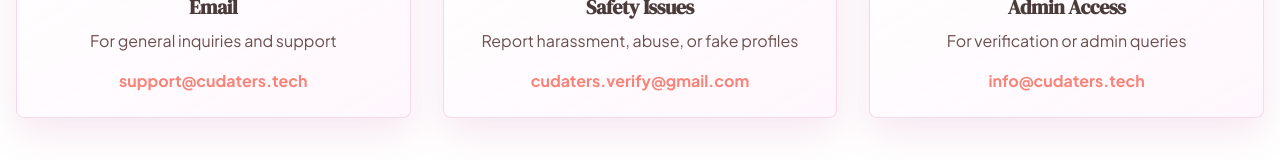
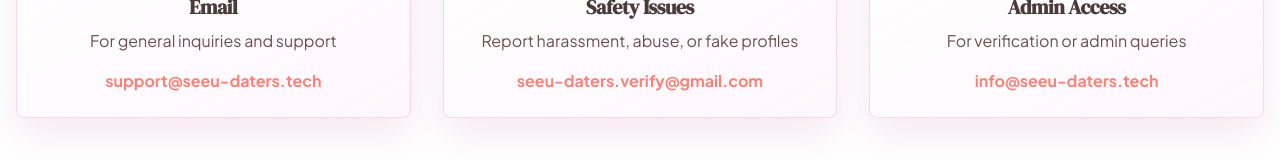
Before and after one commit to ABHAY-SHUKLA-HUB/CU-Daters, a React (Vite) app: page /contact in a window 1280 px wide. Shown: the part 543-703 px from the top of the page. Built offline with nearby package versions, Linux system fonts and the light colour scheme; no server answers.

Commit message:
Cleanup: Remove redundant isCuDatersTech variable

```diff
--- a/routes/cms-firestore-backup.js
+++ b/routes/cms-firestore-backup.js
@@ -21,7 +21,7 @@ const DEFAULT_PAGES = {
   'pricing': { title: 'Pricing', description: '', plans: [] },
   'about': { title: 'About', description: '', team: [] },
   'careers': { title: 'Careers', description: '' },
-  'contact': { title: 'Contact', email: 'contact@cudaters.tech', phone: '' },
+  'contact': { title: 'Contact', email: 'contact@seeu-daters.tech', phone: '' },
   'privacy': { title: 'Privacy Policy', content: '' },
   'terms': { title: 'Terms & Conditions', content: '' }
 };
--- a/routes/cms.js
+++ b/routes/cms.js
@@ -55,7 +55,7 @@ const DEFAULT_PAGES = {
   'pricing': { title: 'Pricing', description: '', plans: [] },
   'about': { title: 'About', description: '', team: [] },
   'careers': { title: 'Careers', description: '' },
-  'contact': { title: 'Contact', email: 'contact@cudaters.tech', phone: '' },
+  'contact': { title: 'Contact', email: 'contact@seeu-daters.tech', phone: '' },
   'privacy': { title: 'Privacy Policy', content: '' },
   'terms': { title: 'Terms & Conditions', content: '' }
 };
--- a/src/pages/Contact.jsx
+++ b/src/pages/Contact.jsx
@@ -44,8 +44,8 @@ export default function Contact() {
             <p className="text-softBrown mb-4">
               For general inquiries and support
             </p>
-            <a href="mailto:support@cudaters.tech" className="text-blushPink font-bold hover:underline">
-              support@cudaters.tech
+            <a href="mailto:support@seeu-daters.tech" className="text-blushPink font-bold hover:underline">
+              support@seeu-daters.tech
             </a>
           </div>
 
@@ -55,8 +55,8 @@ export default function Contact() {
             <p className="text-softBrown mb-4">
               Report harassment, abuse, or fake profiles
             </p>
-            <a href="mailto:cudaters.verify@gmail.com" className="text-blushPink font-bold hover:underline">
-              cudaters.verify@gmail.com
+            <a href="mailto:seeu-daters.verify@gmail.com" className="text-blushPink font-bold hover:underline">
+              seeu-daters.verify@gmail.com
             </a>
           </div>
 
@@ -66,8 +66,8 @@ export default function Contact() {
             <p className="text-softBrown mb-4">
               For verification or admin queries
             </p>
-            <a href="mailto:info@cudaters.tech" className="text-blushPink font-bold hover:underline">
-              info@cudaters.tech
+            <a href="mailto:info@seeu-daters.tech" className="text-blushPink font-bold hover:underline">
+              info@seeu-daters.tech
             </a>
           </div>
         </div>
@@ -161,7 +161,7 @@ export default function Contact() {
               },
               {
                 q: 'Can I request a refund?',
-                a: 'Refunds are available within 48 hours of purchase if you haven\'t used premium features. Contact support@cudaters.tech for assistance.'
+                a: 'Refunds are available within 48 hours of purchase if you haven\'t used premium features. Contact support@seeu-daters.tech for assistance.'
               },
               {
                 q: 'How do I delete my account?',
@@ -173,7 +173,7 @@ export default function Contact() {
               },
               {
                 q: 'How do I update my verification information?',
-                a: 'Contact info@cudaters.tech with your verification details. Our admin team will review and update your profile.'
+                a: 'Contact info@seeu-daters.tech with your verification details. Our admin team will review and update your profile.'
               },
               {
                 q: 'Is CU CRUSH available on web?',
--- a/src/pages/CookiePolicy.jsx
+++ b/src/pages/CookiePolicy.jsx
@@ -148,7 +148,7 @@ export default function CookiePolicy() {
             <div className="bg-gradient-to-r from-blushPink to-softPink rounded-2xl p-8 text-white text-center">
               <h2 className="text-2xl font-bold mb-4">Questions About Our Cookie Policy?</h2>
               <p className="mb-6">Contact us anytime</p>
-              <a href="mailto:privacy@cudaters.tech" className="inline-block px-8 py-3 bg-white text-blushPink font-bold rounded-full hover:scale-105 transition">
+              <a href="mailto:privacy@seeu-daters.tech" className="inline-block px-8 py-3 bg-white text-blushPink font-bold rounded-full hover:scale-105 transition">
                 Email Us
               </a>
             </div>
--- a/src/pages/Privacy.jsx
+++ b/src/pages/Privacy.jsx
@@ -117,7 +117,7 @@ export default function Privacy() {
               <li>• <strong>Opt-Out:</strong> Disable marketing communications anytime</li>
             </ul>
             <p className="text-softBrown mt-4">
-              Contact support@cudaters.tech to exercise any of these rights.
+              Contact support@seeu-daters.tech to exercise any of these rights.
             </p>
           </div>
 
@@ -153,7 +153,7 @@ export default function Privacy() {
               For privacy concerns or questions, contact us at:
             </p>
             <p className="text-softBrown mt-4">
-              <strong>Email:</strong> support@cudaters.tech<br/>
+              <strong>Email:</strong> support@seeu-daters.tech<br/>
               <strong>Mailing Address:</strong> Chandigarh University, Chandigarh, India
             </p>
           </div>
--- a/src/pages/Safety.jsx
+++ b/src/pages/Safety.jsx
@@ -17,7 +17,7 @@ export default function Safety() {
             <div className="space-y-3">
               <p className="text-darkBrown"><strong>1. Report:</strong> Use the in-app report feature on any profile or conversation</p>
               <p className="text-darkBrown"><strong>2. Block:</strong> Immediately block the user to prevent further contact</p>
-              <p className="text-darkBrown"><strong>3. Contact Us:</strong> Email safety@cudaters.tech with details</p>
+              <p className="text-darkBrown"><strong>3. Contact Us:</strong> Email safety@seeu-daters.tech with details</p>
               <p className="text-darkBrown"><strong>4. Law Enforcement:</strong> For serious crimes, contact local authorities immediately</p>
             </div>
           </div>
@@ -136,7 +136,7 @@ export default function Safety() {
           <div className="text-center mt-16">
             <h3 className="text-2xl font-bold text-darkBrown mb-4">Need Help or Have Questions?</h3>
             <p className="text-softBrown mb-6">Contact our safety team anytime</p>
-            <a href="mailto:safety@cudaters.tech" className="inline-block px-8 py-3 bg-gradient-to-r from-blushPink to-softPink text-white font-bold rounded-full hover:shadow-lg transition">
+            <a href="mailto:safety@seeu-daters.tech" className="inline-block px-8 py-3 bg-gradient-to-r from-blushPink to-softPink text-white font-bold rounded-full hover:shadow-lg transition">
               Contact Safety Team
             </a>
           </div>
--- a/src/pages/Security.jsx
+++ b/src/pages/Security.jsx
@@ -97,8 +97,8 @@ export default function Security() {
           {/* CTA */}
           <div className="text-center mt-16">
             <h3 className="text-2xl font-bold text-darkBrown mb-4">Have Security Questions?</h3>
-            <p className="text-softBrown mb-6">Contact our security team at security@cudaters.tech</p>
-            <a href="mailto:security@cudaters.tech" className="inline-block px-8 py-3 bg-gradient-to-r from-blushPink to-softPink text-white font-bold rounded-full hover:shadow-lg transition">
+            <p className="text-softBrown mb-6">Contact our security team at security@seeu-daters.tech</p>
+            <a href="mailto:security@seeu-daters.tech" className="inline-block px-8 py-3 bg-gradient-to-r from-blushPink to-softPink text-white font-bold rounded-full hover:shadow-lg transition">
               Email Security Team
             </a>
           </div>
--- a/src/pages/Terms.jsx
+++ b/src/pages/Terms.jsx
@@ -146,7 +146,7 @@ export default function Terms() {
               <li>• Multiple credible reports of misconduct are filed</li>
             </ul>
             <p className="text-softBrown mt-4">
-              Violations may result in permanent ban without refund. You have the right to appeal account decisions via support@cudaters.tech.
+              Violations may result in permanent ban without refund. You have the right to appeal account decisions via support@seeu-daters.tech.
             </p>
           </div>
 
@@ -156,7 +156,7 @@ export default function Terms() {
               If you have a dispute with CU CRUSH:
             </p>
             <ul className="text-softBrown space-y-2 ml-4">
-              <li>• Contact support@cudaters.tech with details</li>
+              <li>• Contact support@seeu-daters.tech with details</li>
               <li>• We will respond within 7 business days</li>
               <li>• If unresolved, disputes will be handled through arbitration (not court)</li>
               <li>• Arbitration will be conducted in Chandigarh, India</li>
@@ -200,7 +200,7 @@ export default function Terms() {
               For questions about these Terms, contact:
             </p>
             <p className="text-softBrown mt-4">
-              <strong>Email:</strong> info@cudaters.tech<br/>
+              <strong>Email:</strong> info@seeu-daters.tech<br/>
               <strong>Address:</strong> Chandigarh University, Chandigarh, India
             </p>
           </div>
--- a/utils/emailService.js
+++ b/utils/emailService.js
@@ -37,7 +37,7 @@ const defaultFromAddress = String(
   process.env.EMAIL_FROM ||
   process.env.SMTP_FROM ||
   sanitizedEmailUser ||
-  'cudaters.verify@gmail.com'
+  'seeu-daters.verify@gmail.com'
 ).trim();
 
 const smtpHealth = {
```
Also changed, not shown: server.js (+4 -5 lines), 1 other file (tests, documents, lock files or other folders).
